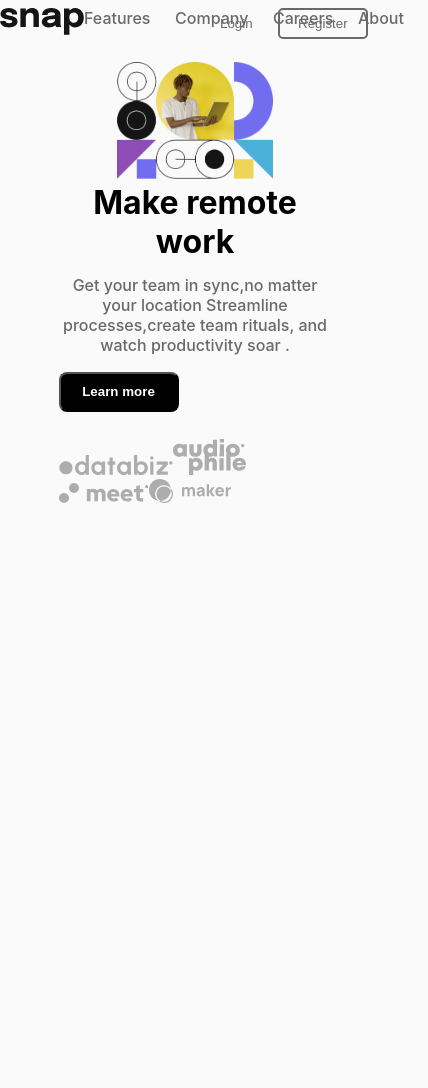
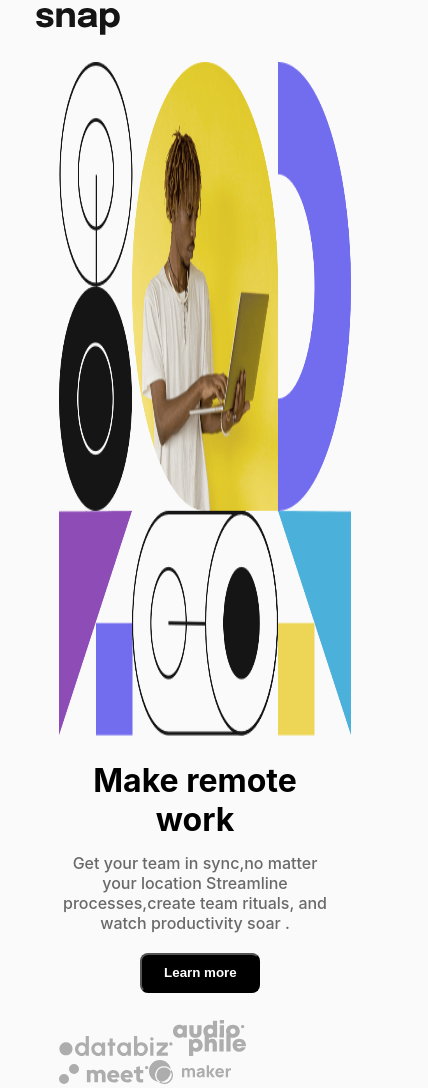
Before and after one commit to Reda-Hammada/snap-app, a React (Create React App) app: page / in a window 390 px wide. Shown: the whole page, 428 px wide, since content can reach past the window. Before the commit the page ends 844 px from the top, so only its background shows below. Built offline with nearby package versions, Linux system fonts and the light colour scheme.

Commit message:
centering learn more button on mobile screen

```diff
--- a/src/components/Header.css
+++ b/src/components/Header.css
@@ -95,5 +95,21 @@
     color:var(--Almost-Black);
 }
 
+/*responsive */
+
+@media screen  and (max-width:840px){
+
+  .list_container {
+
+    display: none;
+  }
+
+  .button_container {
+
+    display: none;
+  }
+
+
+}
 
 /* navbar ends */
--- a/src/components/Hero.css
+++ b/src/components/Hero.css
@@ -63,7 +63,10 @@
  .images_container {
 
   margin-top:  10%;
+
  }
+
+
 
 
  /* responsive */
@@ -90,6 +93,10 @@
        width:  100%;
      }
 
+     .heading_images{
+
+      margin-top: 5%;
+     }
      .main_container .heading_images_container h1 {
 
         text-align: center;
@@ -106,6 +113,37 @@
         text-align: center;
      }
 
+     .hero_image_container {
+
+      width: 100%;
+
+     }
+
+     .hero_image_container img {
+
+      width: 75%;
+      height: 80vh;
+      margin-left: 15%;
+     }
+     .button_hero_container{
+
+      width: 80%;
+      margin-left: auto;
+      margin-right: auto;
+      margin-top: 5%;
+
+
+     }
+
+      .sub_button_hero_container {
+
+
+      width: 50%;
+      margin-left: auto;
+      margin-right: auto;
+
+
+     }
 
 
 
--- a/src/components/Hero.jsx
+++ b/src/components/Hero.jsx
@@ -9,12 +9,16 @@ import meet from '../images/client-meet.svg';
 function Hero() {
 
     const [mobile, matchScreen] = useState(
+
         window.matchMedia("max-width: 840px )").mobile
+
         );
+
     useEffect(()=>{
 
         window.matchMedia("(max-width: 840px )")
         .addEventListener('change', e => matchScreen(e.matches));
+
     },[])
 
   return (
@@ -25,7 +29,12 @@ function Hero() {
                 <p>Get your team in sync,no matter your location
                     Streamline processes,create team rituals, and
                     watch productivity soar .</p>
-                <button>Learn more</button>
+                <div className="button_hero_container">
+                    <div className='sub_button_hero_container'>
+                        <button>Learn more</button>
+                    </div>
+
+                </div>
                 <div className='images_container'>
                     <img src={databiz} alt='databiz svg' />
                     <img src={audiophile} alt ='audiophile svg'/>
@@ -34,9 +43,9 @@ function Hero() {
                 </div>
             </div>
             <div className='hero_image_container'>
-                 {mobile && (<img src={imageDesktop} alt='image desktop for hero ' />
+                 {mobile && (<img src={imageDesktop} alt=' desktop for hero ' />
                     )}
-                 {!mobile &&  (<img src={imageMobile} alt='image desktop for hero ' />
+                 {!mobile &&  (<img src={imageMobile} alt=' desktop for hero ' />
                  )}
             </div>
         </div>
```
